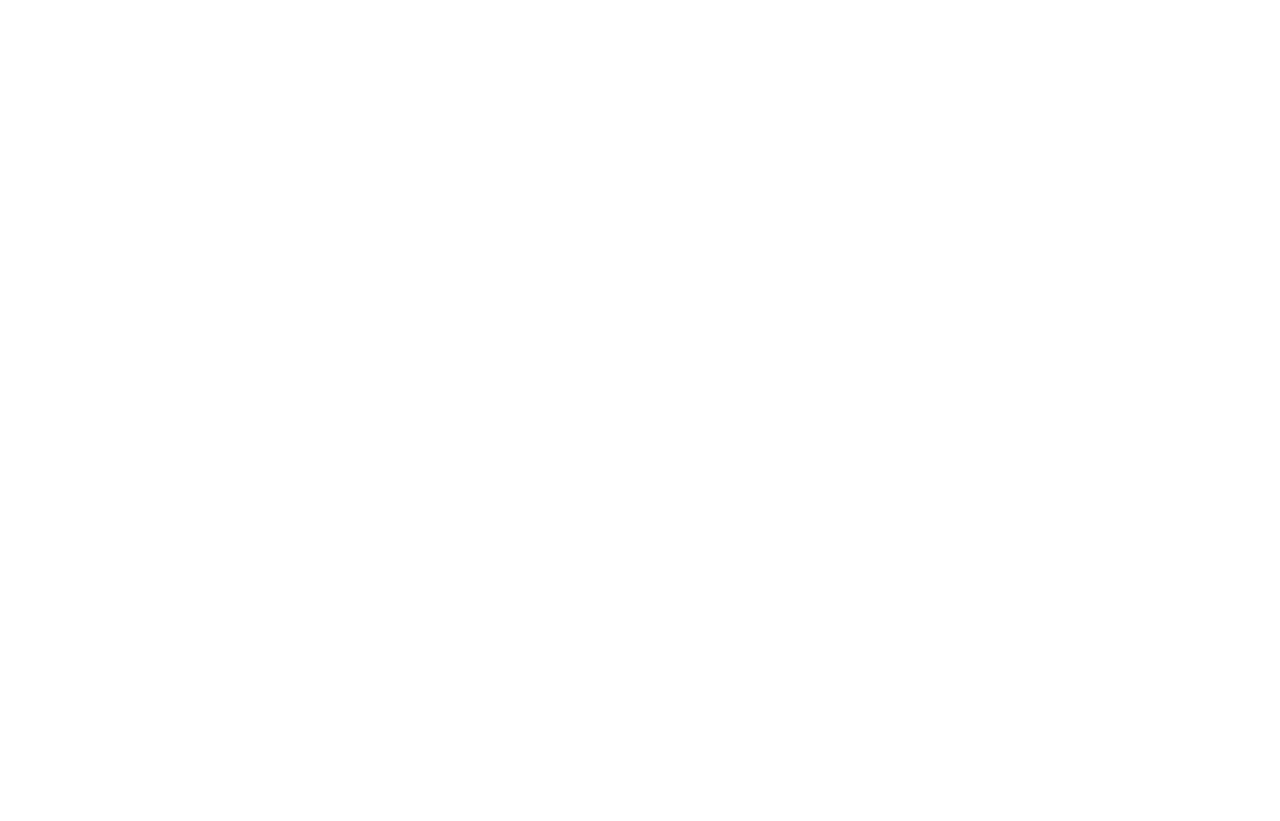
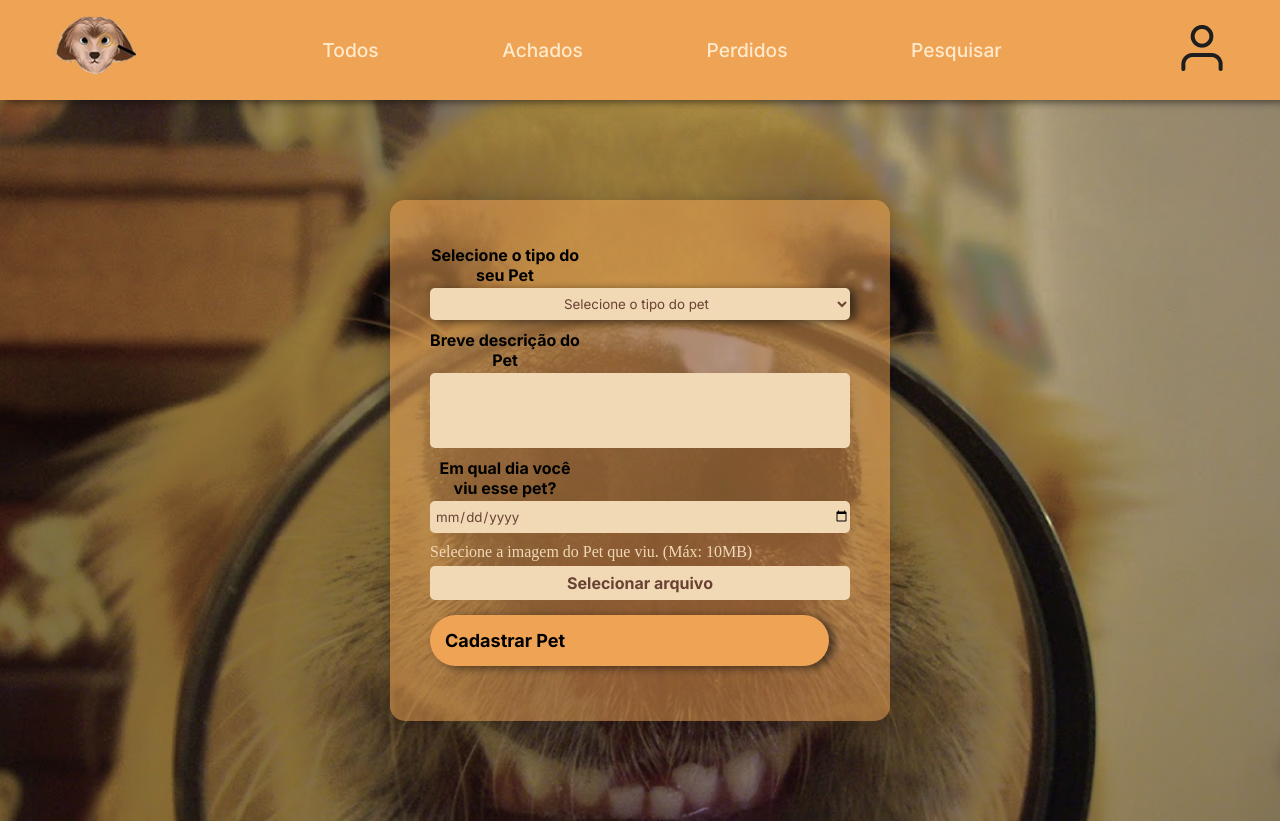
Before and after one commit to israelsouza/busca-pet, a React (Vite) app in the folder frontend/busca-pet/: page /posts/criar-post/pet-encontrado in a window 1280 px wide. Before the commit this address had no page. Before the commit the page ends 800 px from the top, so only its background shows below. Built offline with nearby package versions, Linux system fonts and the light colour scheme; a web font is replaced by a local one.

Commit message:
feat: página de cadastro de pet com validações

```diff
--- a/frontend/busca-pet/src/App.jsx
+++ b/frontend/busca-pet/src/App.jsx
@@ -8,6 +8,7 @@ import PetPerdido from "./pages/PetPerdido";
 import PageResearch from "./pages/PageResearch";
 import Home from "./pages/Home";
 import PostsAll from "./pages/postsAll";
+import PetEncontrado from "./pages/PetEncontrado";
 
 import VisualizePerfil from "./pages/PerfilVisualizar";
 import EditarPerfil from "./pages/EditPerfil";
@@ -27,6 +28,7 @@ function App() {
             element={<RecuperacaoSenha />}
           />
           <Route path="/posts/criar-post/pet-perdido" element={<PetPerdido />} />
+          <Route path="/posts/criar-post/pet-encontrado" element={<PetEncontrado />} />
           <Route path="/posts/criar-post" element={<TelaPost />} />
           <Route path="/posts/pesquisa" element={<PageResearch />} />
           <Route path="/posts/all" element={<PostsAll />} />
--- /dev/null
+++ b/frontend/busca-pet/src/pages/PetEncontrado.jsx
@@ -0,0 +1,271 @@
+// Importa os hooks do React e os estilos do componente
+import { useRef, useState, useEffect } from "react";
+import validateToken from "../assets/utils/validateToken.js";
+import styles from "./styles/PetPerdido.module.css";
+import {
+  verificarCampoVazioPet,
+  verificarTamanhoMaximo,
+} from "../assets/utils/formValidacoes.js";
+import criarFormData from "../assets/utils/criarFormData.js";
+
+// Importa o cabeçalho e funções de validação
+import HeaderLog from "../components/HeaderLog.jsx";
+import { useNavigate } from "react-router-dom";
+
+import enviarDados from "../assets/utils/enviarDados.js";
+
+function PetEncontrado() {
+  const navigate = useNavigate();
+
+  // useEffect(() => {
+  //       const checkAuthentication = async () => {
+  //         try {
+  //           await validateToken();
+  //         } catch (error) {
+  //           console.error("Erro capturado:", error.message);
+  //           alert(error.message); // Exibe a mensagem de erro para o usuário
+  //           localStorage.removeItem("authToken"); // Remove o token inválido
+  //           navigate("/form/login"); // Redireciona para o login
+  //         }
+  //       };
+  //       checkAuthentication();
+  // }, [navigate]);
+
+  const tipoPetRef = useRef(null);
+  const descricaoRef = useRef(null);
+  const dataRef = useRef(null);
+  const imagemRef = useRef(null);
+
+  const [nomeImagem, setNomeImagem] = useState("");
+  const [erroTipoPet, setErroTipoPet] = useState("");
+  const [erroDescricao, setErroDescricao] = useState("");
+  const [erroData, setErroData] = useState("");
+  const [erroImagem, setErroImagem] = useState("");
+  const [arquivoImagem, setArquivoImagem] = useState(null);
+
+  const [mensagem, setMensagem] = useState("");
+  const [retornoBackend, setRetornoBackend] = useState("");
+
+  function handleImagemSelecionada(e) {
+    const arquivo = e.target.files[0];
+    if (arquivo) {
+      if (arquivo.size > 10 * 1024 * 1024) {
+        setErroImagem("O arquivo deve ter no máximo 10MB.");
+        return;
+      }
+      setErroImagem("");
+      setNomeImagem(arquivo.name);
+      setArquivoImagem(arquivo);
+    } else {
+      setNomeImagem("");
+    }
+  }
+
+  async function validarFormulario(e) {
+    e.preventDefault();
+
+    const tipoPet = tipoPetRef.current;
+    const descricao = descricaoRef.current;
+    const data = dataRef.current;
+    const imagem = imagemRef.current;
+
+    const camposObrigatorios = [
+      {
+        ref: descricao,
+        setErro: setErroDescricao,
+        mensagem: "Por favor, insira a descrição do seu pet.",
+      },
+      {
+        ref: tipoPet,
+        setErro: setErroTipoPet,
+        mensagem: "Por favor, selecione o tipo do seu pet.",
+      },
+      {
+        ref: data,
+        setErro: setErroData,
+        mensagem: "Por favor, insira a data em que perdeu o seu pet.",
+      },
+      {
+        ref: imagem,
+        setErro: setErroImagem,
+        mensagem: "Por favor, insira a imagem do seu pet.",
+      },
+    ];
+
+    if (verificarCampoVazioPet(camposObrigatorios)) return true;
+
+    if (tipoPet.value === "Selecione o tipo do pet") {
+      setErroTipoPet("Por favor, selecione o tipo do seu pet.");
+      return true;
+    } else {
+      setErroTipoPet("");
+    }
+
+    const camposTamanhoMaximo = [
+      {
+        ref: descricao,
+        limite: 150,
+        setErro: setErroDescricao,
+        mensagem:
+          "Você atingiu o limite máximo de 150 caracteres. Por favor, digite uma descrição menor",
+      },
+    ];
+
+    if (verificarTamanhoMaximo(camposTamanhoMaximo)) return true;
+
+    if (!arquivoImagem) {
+        setErroImagem("Por favor, selecione uma imagem válida.");
+        return;
+      }
+
+    console.log("Formulário válido!");
+
+    const dados = {
+      tipoPet: tipoPetRef.current.value,
+      descricao: descricaoRef.current.value,
+      data: dataRef.current.value,
+      imagem: imagemRef.current.value,
+    };
+
+    console.log("Dados do formulário: ", dados);
+
+    // try {
+    //   const resultado = await enviarDados(formData, "criar-post/pet-encontrado");
+    //   console.log(resultado);
+
+    //   if (resultado && resultado.message) {
+    //     setRetornoBackend(resultado.message);
+    //     setTimeout(() => navigate("/posts/all"), 1000);
+    //   } else {
+    //     setRetornoBackend("Erro inesperado ao cadastrar o pet.");
+    //   }
+    // } catch (error) {
+    //   console.error("Erro ao enviar os dados:", error);
+    //   setRetornoBackend("Erro ao cadastrar o pet. Tente novamente mais tarde.");
+    // }
+  }
+
+  return (
+    <div className={styles.pet_perdido}>
+      <HeaderLog />
+      <div className={styles.pet_perdido__body}>
+        <div className={styles.pet_perdido__box}>
+          <form>
+
+
+            {/* Campo Tipo do Pet */}
+            <div className={styles.pet_perdido__input100}>
+              <label htmlFor="tipoPet">Selecione o tipo do seu Pet</label>
+              <select
+                defaultValue="Selecione o tipo do pet"
+                ref={tipoPetRef}
+                className={styles.pet_perdido__input}
+                id="tipoPet"
+              >
+                <option disabled value="Selecione o tipo do pet">
+                  Selecione o tipo do pet
+                </option>
+                <option value="gato">Gato</option>
+                <option value="cachorro">Cachorro</option>
+                <option value="coelho">Coelho</option>
+                <option value="ave">Ave</option>
+                <option value="outros">Outros</option>
+              </select>
+              {erroTipoPet && (
+                <span id="tipoPet-error" className={styles.error}>
+                  {erroTipoPet}
+                </span>
+              )}
+            </div>
+
+            {/* Campo Descrição */}
+            <div className={styles.pet_perdido__input100}>
+              <label htmlFor="descricao">Breve descrição do Pet</label>
+              <textarea
+                id="descricao"
+                ref={descricaoRef}
+                className={`${styles.pet_perdido__input} ${styles.pet_perdido__textarea}`}
+              ></textarea>
+              {erroDescricao && (
+                <span id="descricao-error" className={styles.error}>
+                  {erroDescricao}
+                </span>
+              )}
+            </div>
+
+            {/* Campo Data */}
+            <div className={styles.pet_perdido__input100}>
+              <label htmlFor="data">Em qual dia você viu esse pet?</label>
+              <input
+                id="data"
+                ref={dataRef}
+                className={styles.pet_perdido__input}
+                type="date"
+              />
+              {erroData && (
+                <span id="data-error" className={styles.error}>
+                  {erroData}
+                </span>
+              )}
+            </div>
+
+            {/* Campo Imagem */}
+            <p className={styles.pet_perdido__imagem_texto}>
+              Selecione a imagem do Pet que viu. (Máx: 10MB)
+            </p>
+            <div className={styles.pet_perdido__imagem}>
+              <label htmlFor="imagem">Selecionar arquivo</label>
+              <input
+                id="imagem"
+                ref={imagemRef}
+                type="file"
+                accept="image/*"
+                onChange={handleImagemSelecionada}
+              />
+            </div>
+            {nomeImagem && (
+              <p className={styles.pet_perdido__imagem_nome}>
+                Arquivo selecionado: {nomeImagem}
+              </p>
+            )}
+            {erroImagem && (
+              <span id="imagem-error" className={styles.error}>
+                {erroImagem}
+              </span>
+            )}
+          </form>
+
+          {mensagem && (
+            <span id="imagem-error" className={styles.error}>
+              {mensagem}
+            </span>
+          )}
+
+          {retornoBackend && (
+            <span
+              className={`${styles.retornoBackend} ${
+                retornoBackend.includes("sucesso")
+                  ? styles.sucesso
+                  : styles.erro
+              }`}
+            >
+              {retornoBackend}
+            </span>
+          )}
+
+
+          <div className={styles.botao_center}>
+            <button
+              className={`${styles.botao} ${styles.perdeu}`}
+              onClick={validarFormulario}
+            >
+              Cadastrar Pet
+            </button>
+          </div>
+        </div>
+      </div>
+    </div>
+  );
+}
+
+export default PetEncontrado;
```
